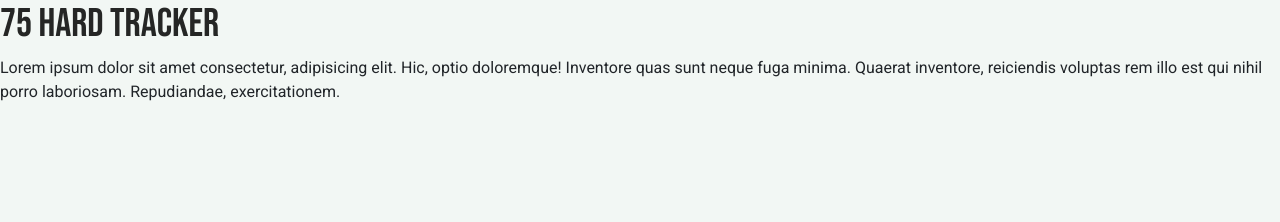
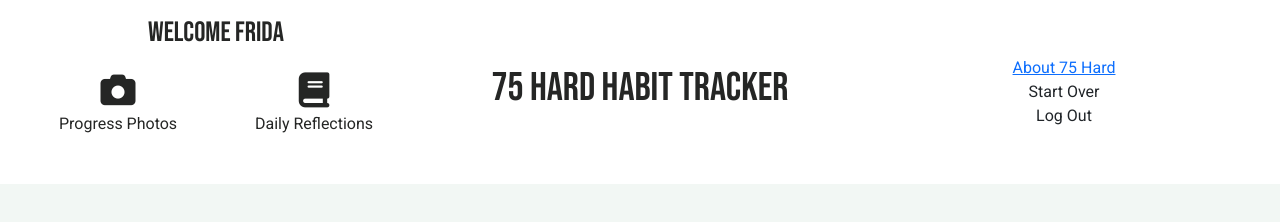
Before and after one commit to fjii86/75-hard-tracker, a plain HTML site: page index.html in a window 1280 px wide. Drawn offline with nearby package versions, Linux system fonts and the light colour scheme.

Commit message:
Add header and initial styling

```diff
--- a/assets/css/style.css
+++ b/assets/css/style.css
@@ -11,3 +11,42 @@ h3 {
     font-family: "Bebas Neue", sans-serif;
     color: #252625;
 }
+
+/* Header */
+
+.headercontainer {
+    padding: 1rem;
+    margin-bottom: 1rem;
+    background-color: #fff; /* Color to see the container during development */
+}
+
+/* Icons */
+
+.icons {
+    padding: 1rem;
+  }
+
+  .icon-row {
+    display: flex;
+    justify-content: space-around;
+    gap: 1.5rem;
+    margin-top: 1rem;
+  }
+
+  .icon-wrapper {
+    display: flex;
+    flex-direction: column;
+    align-items: center;
+    text-align: center;
+    font-size: 1rem;
+    color: #252625;
+  }
+
+  .icon-wrapper i {
+    font-size: 35px;
+    margin-bottom: 0.3rem;
+  }
+
+  .icon-wrapper p {
+    margin-top: 1rem;
+  }
--- a/index.html
+++ b/index.html
@@ -15,11 +15,43 @@
     <link rel="preconnect" href="https://fonts.googleapis.com">
     <link rel="preconnect" href="https://fonts.gstatic.com" crossorigin>
     <link href="https://fonts.googleapis.com/css2?family=Bebas+Neue&family=Roboto:ital,wght@0,100..900;1,100..900&display=swap" rel="stylesheet">
+    <!-- Font Awesome Link -->
+    <script src="https://kit.fontawesome.com/5e2eadc0e2.js" crossorigin="anonymous"></script>
 </head>
 <body>
-    <h1>75 Hard Tracker</h1>
 
-    <p>Lorem ipsum dolor sit amet consectetur, adipisicing elit. Hic, optio doloremque! Inventore quas sunt neque fuga minima. Quaerat inventore, reiciendis voluptas rem illo est qui nihil porro laboriosam. Repudiandae, exercitationem.</p>
+     <!-- Header -->
+
+     <section id="header">
+        <div class="container-fluid text-center headercontainer">
+            <div class="row align-items-center">
+                <div class="col">
+                    <h3>Welcome Frida</h3>
+                    <div class="icons">
+                        <div class="icon-row">
+                          <div class="icon-wrapper">
+                            <i class="fa-solid fa-camera fa-xl"></i>
+                            <p>Progress Photos</p>
+                          </div>
+                          <div class="icon-wrapper">
+                            <i class="fa-solid fa-book fa-xl"></i>
+                            <p>Daily Reflections</p>
+                          </div>
+                        </div>
+                    </div>
+                </div>
+                <div class="col">
+                    <h1>75 Hard Habit Tracker</h1>
+                </div>
+                <div class="col">
+                  <a href="https://andyfrisella.com/pages/75hard-info" target="_blank" aria-label="Read about the 75 Hard Challenge (opens in a new tab)">About 75 Hard</a><br>
+                    Start Over<br>
+                    Log Out<br>
+                </div>
+              </div>
+        </div>
+      </section>
+
 
     <!-- Bootstrap JS Script-->
     <script src="https://cdn.jsdelivr.net/npm/bootstrap@5.3.3/dist/js/bootstrap.bundle.min.js" integrity="sha384-YvpcrYf0tY3lHB60NNkmXc5s9fDVZLESaAA55NDzOxhy9GkcIdslK1eN7N6jIeHz" crossorigin="anonymous"></script>
```
